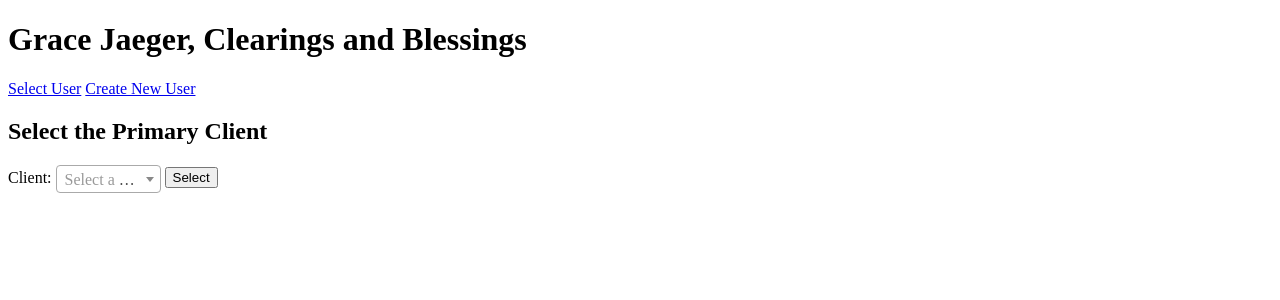
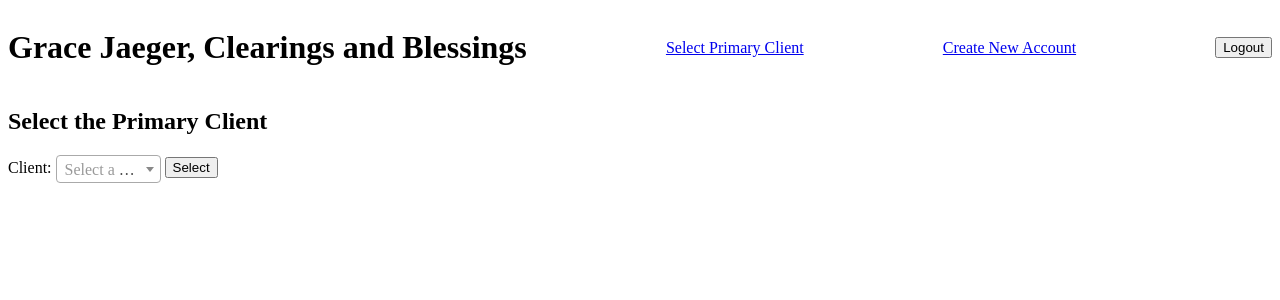
Before and after one commit to jrsossaman/gj-clearings-and-blessings, a Django app: page /admin_dashboard/ in a window 1280 px wide. Shown: the top 300 px of the page. Run offline with Django 5.2, Linux system fonts and the light colour scheme; data that the repository does not hold is empty; some libraries are stand-ins or nearby versions.

Commit message:
Changes everywhere. :O

```diff
--- a/app/forms.py
+++ b/app/forms.py
@@ -57,6 +57,19 @@ class UserCreationForm(forms.Form):
 
 
 
+class PrimaryClientCreationForm(forms.ModelForm):
+    class Meta:
+        model = Client
+        fields = ['first_name', 'last_name']
+    first_name = forms.CharField(max_length=20, required=True, widget=forms.TextInput(attrs={
+        'placeholder': 'First Name'
+    }))
+    last_name = forms.CharField(max_length=20, required=True, widget=forms.TextInput(attrs={
+        'placeholder': 'Last Name'
+    }))
+
+
+
 class ClientSelectForm(forms.Form):
     client = forms.ModelChoiceField(
         queryset=Client.objects.filter(is_user=True),
--- a/app/models.py
+++ b/app/models.py
@@ -24,15 +24,15 @@ class Client(models.Model):
     profile=models.ForeignKey(Profile, on_delete=models.CASCADE, related_name="clients")
     first_name=models.CharField(max_length=15, null=True)
     last_name=models.CharField(max_length=20, null=True)
-    email=models.EmailField(blank=True, null=True)
+    email=models.EmailField(blank=True, null=True, unique=True)
     is_user=models.BooleanField(default=False, editable=False)
 
     def save(self, *args, **kwargs):
         if not self.pk:
-            if self.profile.clients.filter(is_user=True).exists():
+            if self.profile and self.profile.clients.filter(is_user=True).exists():
                 self.is_user=False
             else: self.is_user=True
-        super().save(*args, *kwargs)
+        super(Client, self).save(*args, **kwargs)
 
 
 
--- /dev/null
+++ b/app/templates/admin_client_overview.html
@@ -0,0 +1,5 @@
+{% extends "admin_dashboard.html" %}
+
+{% block content %}
+<p>Hello from inside the inner block content.</p>
+{% endblock %}
--- a/app/templates/admin_dashboard.html
+++ b/app/templates/admin_dashboard.html
@@ -7,18 +7,26 @@
     <link href="https://cdn.jsdelivr.net/npm/select2@4.1.0-rc.0/dist/css/select2.min.css" rel="stylesheet" />
 </head>
 <body>
-    <header>
+    <header style="display: flex; justify-content: space-between; align-items: center;">
         <h1>Grace Jaeger, Clearings and Blessings</h1>
+
+        <a href="{% url 'admin_dashboard' %}">Select Primary Client</a>
+        <a href="{% url 'admin_create_user' %}">Create New Account</a>
+        <button type="submit">Logout</button>
     </header>
 
-    <div class="navbar">
-        <a href="{% url 'admin_dashboard' %}">Select User</a>
-        <a href="{% url 'admin_create_user' %}">Create New User</a>
-    </div>
 
     <main>
-        {% block content %}
-
+        {% if selected_client %}
+            <div class="secondary_navbar">
+                <h3>{{ selected_client.name }}</h3>
+                <a href="{% url 'admin_client_overview' %}">Overview</a>
+                <a href="{% url 'admin_new_session_sheet' %}">New Session</a>
+                <a href="{% url 'admin_prev_client_sessions' %}">Previous Sessions</a>
+                <a href="{% url 'admin_update_client_account' %}">Update</a>
+                <a href="{% url 'admin_delete_user_profile' %}">Delete</a>
+            </div>
+        {% else %}
             <h2>Select the Primary Client</h2>
 
             <form method="post">
@@ -27,23 +35,11 @@
                 {{ form.client }}
                 <button type="submit">Select</button>
             </form>
-
-        {% if selected_client %}
-            <h3>{{ selected_client.name }}</h3>
-            <div class="secondary_navbar">
-                <a href="{% url 'admin_client_overview' %}">Overview</a>
-                <a href="{% url 'admin_client_new_session' %}">New Session</a>
-                <a href="{% url 'admin_client_prev_sessions' %}">Previous Sessions</a>
-                <a href="{% url 'admin_client_update' %}">Update</a>
-                <a href="{% url 'admin_delete_client' %}">Delete</a>
-            </div>
         {% endif %}
 
-        {% block inner_content %}
+        {% block content %}
+        {% endblock content %}
 
-        {% endblock inner_content %}
-
-        {% endblock content %}
     </main>
 
 </body>
--- a/app/templates/admin_user_overview.html
+++ /dev/null
@@ -1,5 +0,0 @@
-{% extends "admin_dashboard" %}
-
-{% block inner_content %}
-<p>Hello from inside the inner block content.</p>
-{% endblock inner_content %}
--- a/app/views.py
+++ b/app/views.py
@@ -42,6 +42,17 @@ def profile_view(request):
 
 
 
+#@login_required
+def session_sheet_detail(request, pk):
+    session_sheet = get_object_or_404(Session_Sheet, pk=pk)
+
+    if request.user != session_sheet.user and not request.user.is_superuser:
+        return redirect('profile')
+
+    return render(request, 'session_sheet_detail.html', {'session_sheet': session_sheet})
+
+
+
 def is_admin(user):
     return user.is_superuser
 
@@ -63,17 +74,26 @@ User = get_user_model()
 def admin_user_creation(request):
 
     if request.method == "POST":
-        form = UserCreationForm(request.POST)
-        if form.is_valid():
-            email=form.cleaned_data["email"]
-            password=form.cleaned_data["password"] # Delete this field for production. Will be handled by user.set_unusable_password() below.
+        client_form = PrimaryClientCreationForm(request.POST)
+        user_form = UserCreationForm(request.POST)
+        if client_form.is_valid() and user_form.is_valid():
+            email=user_form.cleaned_data["email"]
+            password=user_form.cleaned_data["password"] # Delete this field for production. Will be handled by user.set_unusable_password() below.
 
             user = User.objects.create_user(username=email, email=email, password=password) # Delete password=password for production. Added here for testing.
 #            user.set_unusable_password() # This will enable user-created passwords on password reset
             user.save()
+
             profile = Profile.objects.create(user=user)
             profile.save()
-            client = Client.objects.create(profile=profile, first_name=None, last_name=None, email=user.email, is_user=True)
+
+            client = client_form.save(commit=False)#Client.objects.create(profile=profile, first_name=None, last_name=None, email=user.email, is_user=True)
+            client.profile = profile
+            client.email = email
+            if not profile.clients.exists():
+                client.is_user=True
+            else:
+                client.is_user=False
             client.save()
 
             reset_form = PasswordResetForm({"email": email})
@@ -88,9 +108,16 @@ def admin_user_creation(request):
             return redirect('admin_create_user')
 
     else:
-        form = UserCreationForm()
+        client_form = PrimaryClientCreationForm()
+        user_form = UserCreationForm()
 
-    return render(request, 'admin_create_user.html', {"form": form})
+    return render(request, 'admin_create_user.html', {"client_form": client_form, "user_form": user_form})
+
+
+#@login_required
+#@user_passes_test(is_admin)
+def admin_client_overview(request):
+    return render(request, 'admin_client_overview.html')
 
 
 #@login_required
@@ -105,15 +132,22 @@ def create_session_sheet(request):
     else:
         form = SessionSheetForm()
 
-    return render(request, 'session_sheet_detail.html', {'form': form})
-
+    return render(request, 'admin_new_session_sheet.html', {'form': form})
 
 
 #@login_required
-def session_sheet_detail(request, pk):
-    session_sheet = get_object_or_404(Session_Sheet, pk=pk)
+#@user_passes_test(is_admin)
+def view_prevs_as_admin(request):
+    return render(request, 'admin_prev_client_sessions.html')
 
-    if request.user != session_sheet.user and not request.user.is_superuser:
-        return redirect('profile')
 
-    return render(request, 'session_sheet_detail.html', {'session_sheet': session_sheet})
+#@login_required
+#@user_passes_test(is_admin)
+def update_client_account(request):
+    return render(request, 'admin_update_client_account.html')
+
+
+#@login_required
+#@user_passes_test(is_admin)
+def delete_user_profile(request):
+    return render(request, 'admin_delete_user_profile.html')
--- a/config/urls.py
+++ b/config/urls.py
@@ -23,8 +23,12 @@ import app.views
 urlpatterns = [
     path("", app.views.handle_login, name='login'),
     path("admin_dashboard/", app.views.admin_dashboard, name='admin_dashboard'),
+    path("admin_client_overview/", app.views.admin_client_overview, name='admin_client_overview'),
+    path("admin_new_session_sheet", app.views.create_session_sheet, name='admin_new_session_sheet'),
+    path("admin_prev_client_sessions", app.views.view_prevs_as_admin, name='admin_prev_client_sessions'),
+    path("admin_update_client_account", app.views.update_client_account, name='admin_update_client_account'),
+    path("admin_delete_user_profile", app.views.delete_user_profile, name='admin_delete_user_profile'),
     path("admin_create_user/", app.views.admin_user_creation, name='admin_create_user'),
-    path("admin_new_session_sheet", app.views.create_session_sheet, name='admin_new_session_sheet'),
 
     # Password Reset Flow:
     path("reset_password/", auth_views.PasswordResetView.as_view(), name='password_reset'),
```
Also changed, not shown: app/templates/admin_create_user.html (+7 -7 lines), app/templates/admin_new_session_sheet.html (+4 -4 lines), app/migrations/0002_alter_client_email_alter_client_first_name.py (added), app/templates/admin_delete_user_profile.html (added), app/templates/admin_prev_client_sessions.html (added), app/templates/admin_update_client_account.html (added), db.sqlite3. Lines whose indentation alone changed are shown as unchanged.
